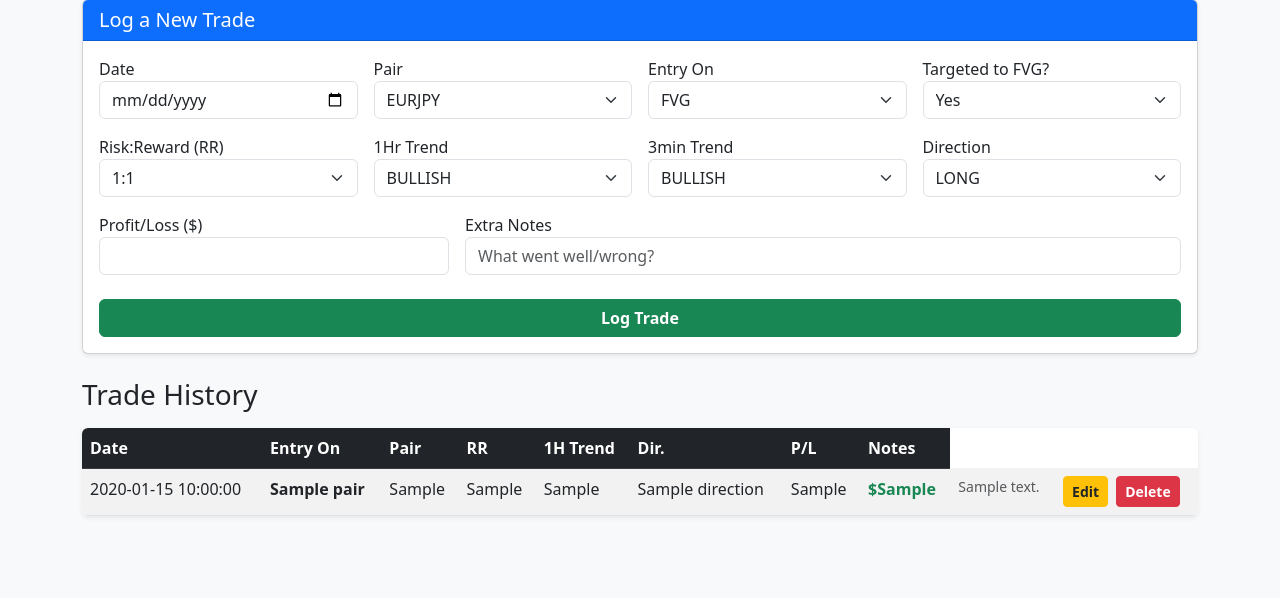
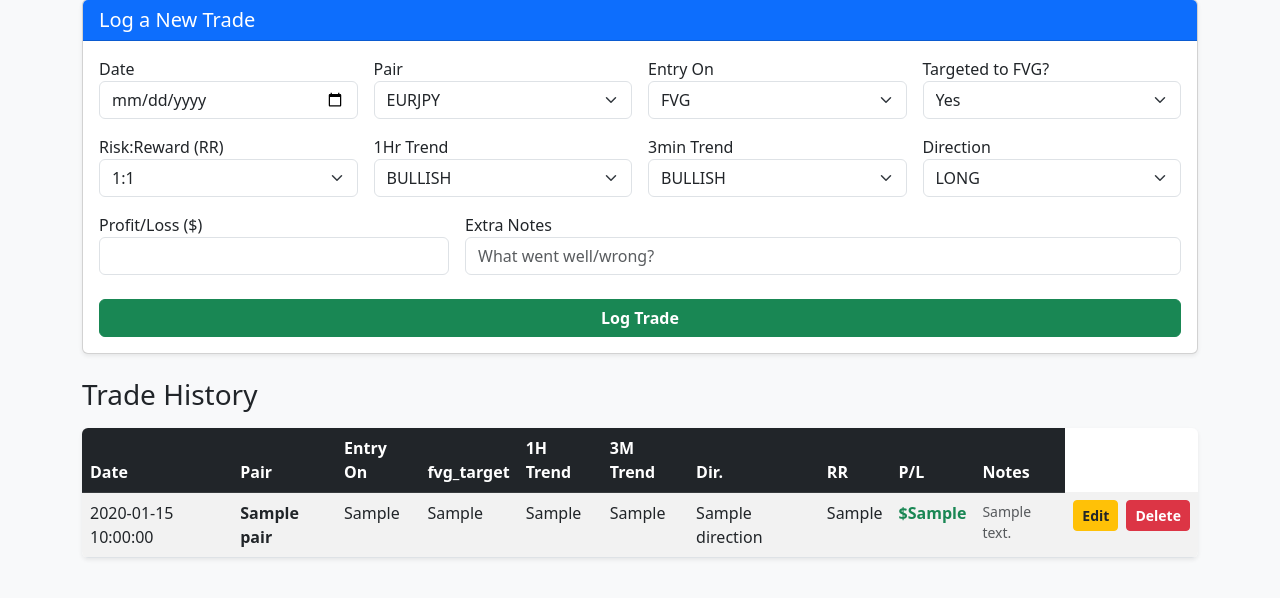
Before and after one commit to Acewebs321/Trading_Journel, a Flask app: template templates/index.html in a window 1280 px wide. Shown: the part 81-679 px from the top of the page. Run offline with Flask 3, Linux system fonts and the light colour scheme; the template is opened without the code that fills it: most values are stand-ins (such as "Sample title", 1, 10 or a date in 2020).

Commit message:
other errors

```diff
--- a/templates/index.html
+++ b/templates/index.html
@@ -102,7 +102,7 @@
     <table class="table table-striped table-hover mb-0" style="min-width: 1000px;">
         <thead class="table-dark">
             <tr>
-                <th>Date</th><th>Entry On</th><th>Pair</th><th>RR</th><th>1H Trend</th><th>Dir.</th><th>P/L</th><th>Notes</th>
+                <th>Date</th><th>Pair</th><th>Entry On</th><th>fvg_target</th><th>1H Trend</th><th>3M Trend</th><th>Dir.</th><th>RR</th><th>P/L</th><th>Notes</th>
             </tr>
         </thead>
         <tbody>
@@ -111,8 +111,7 @@
                 <td>{{ trade['Date'] }}</td>
                 <td><strong>{{ trade['Pair'] }}</strong></td>
                 <td>{{ trade['Entry On'] }}</td>
-
-
+                <td>{{ trade['fvg_target'] }}</td>
                 <td>{{ trade['1H Trend'] }}</td>
                 <td>{{ trade['3M Trend'] }}</td>
                 <td>{{ trade['Direction'] }}</td>
@@ -120,7 +119,7 @@
                 <td class="{% if trade['Profit/Loss']|float >= 0 %}text-success{% else %}text-danger{% endif %} fw-bold">
                     ${{ trade['Profit/Loss'] }}
                 </td>
-                <td class="text-muted small wrap">{{ trade['Notes'] }}</td>
+                <td class="text-muted small">{{ trade['Notes'] }}</td>
                 <td>
                 <div class="d-flex gap-2">
                     <a href="/edit/{{ trade['ID'] }}" class="btn btn-sm btn-warning fw-bold text-dark">Edit</a>
```
